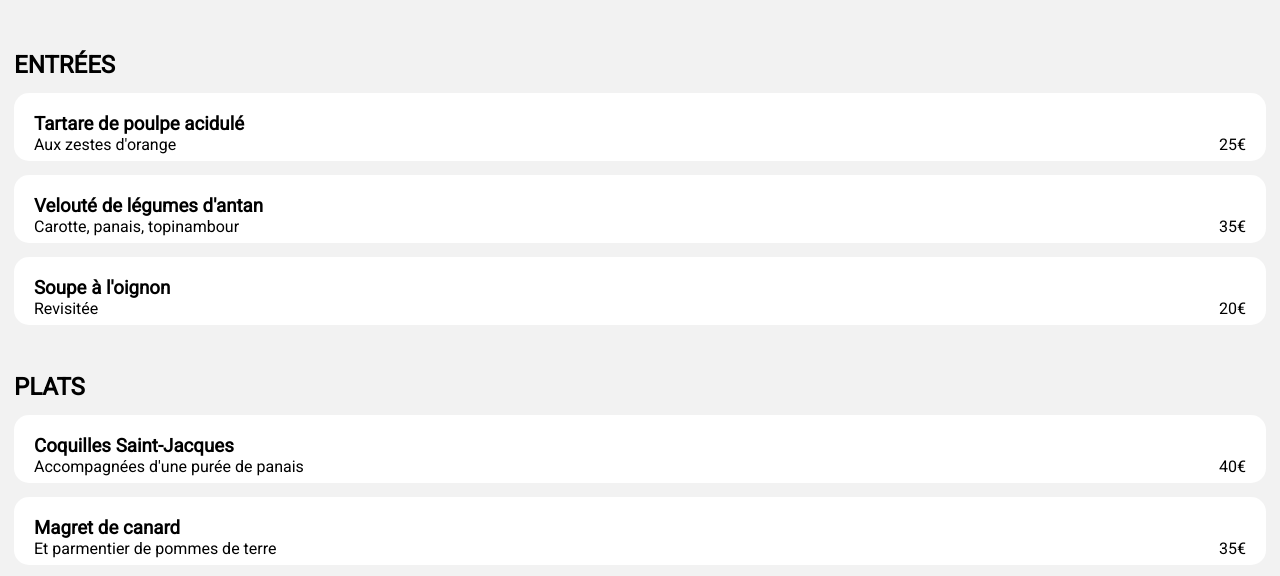
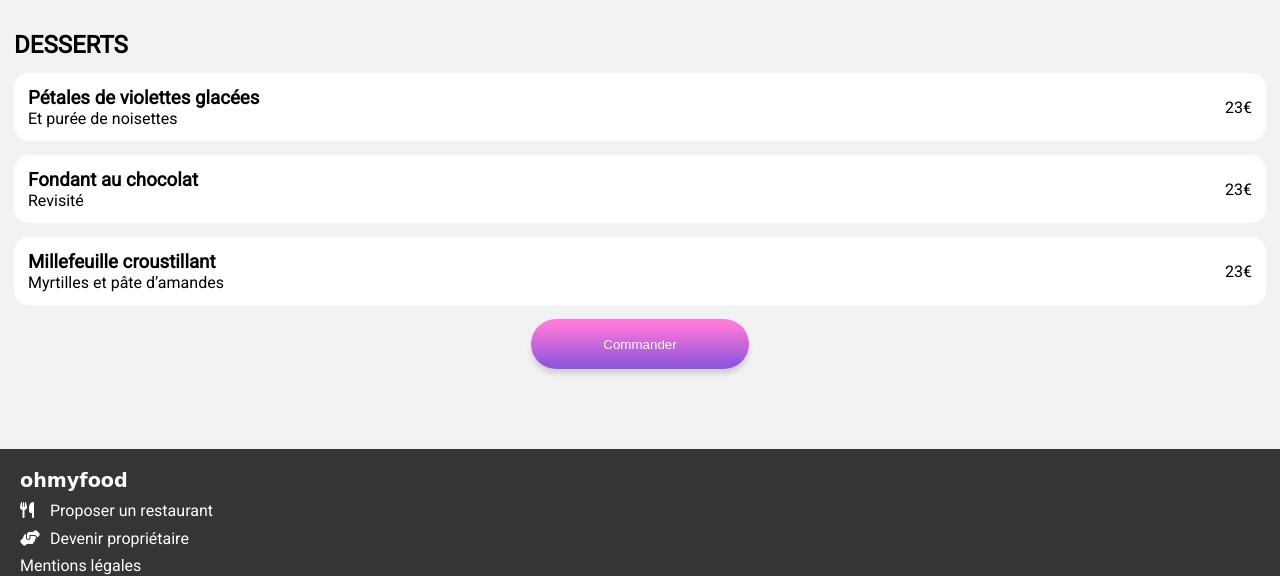
Before and after one commit to RaoulMendy/RaoulMendy_3_22102021, a plain HTML site: page pages/a_la_française.html in a window 1280 px wide. Shown: the part 405-981 px from the top of the page. Drawn offline with Linux system fonts and the light colour scheme; a web font is replaced by a local one.

Commit message:
Modification de la carte (meal)

```diff
--- a/pages/a_la_française.html
+++ b/pages/a_la_française.html
@@ -28,81 +28,43 @@
                 </div>
             </div>
             <div class="grid-container">
-                <h2>ENTRÉES</h2>
-                <div class="dish">
-                    <div class="dish__heading">
-                        <h3>Tartare de poulpe acidulé</h3>
-                        <p>Aux zestes d'orange</p>
-                    </div>
-                    <div class="dish__price">25€</div>
-                </div>
-                <div class="dish">
-                    <div class="dish__heading">
-                        <h3>Velouté de légumes d'antan</h3>
-                        <p>Carotte, panais, topinambour</p>
-                    </div>
-                    <div class="dish__price">35€</div>
-                </div>
-                <div class="dish">
-                    <div class="dish__heading">
-                        <h3>Soupe à l'oignon</h3>
-                        <p>Revisitée</p>
-                    </div>
-                    <div class="dish__price">20€</div>
-                </div>
-            </div>
-            <div class="grid-container">
-                <h2>PLATS</h2>
-                <div class="dish">
-                    <div class="dish__heading">
-                        <h3>Coquilles Saint-Jacques</h3>
-                        <p>Accompagnées d'une purée de panais</p>
-                    </div>
-                    <div class="dish__price">40€</div>
-                </div>
-                <div class="dish">
-                    <div class="dish__heading">
-                        <h3>Magret de canard</h3>
-                        <p>Et parmentier de pommes de terre</p>
-                    </div>
-                    <div class="dish__price">35€</div>
-                </div>
-                <div class="dish">
-                    <div class="dish__heading">
-                        <h3>Pigeonneau d’Ille-et-Vilaine</h3>
-                        <p>Sur son lit de gnocchis aux légumes</p>
-                    </div>
-                    <div class="dish__price">44€</div>
-                </div>
-            </div>
-            <div class="grid-container">
                 <h2>DESSERTS</h2>
-                <div class="dish">
-                    <div class="dish__heading">
+                <div class="meal">
+                    <div class="meal__heading">
+                        <div class="meal__heading__details">
                             <h3>Pétales de violettes glacées</h3>
                             <p>Et purée de noisettes</p>
                         </div>
-                    <div class="dish__price">18€</div>
+                        <div class="meal__heading__price">23€</div>
+                        <div class="meal__heading__checked"><span class="fas fa-check-circle"></span></div>
                     </div>
-                <div class="dish">
-                    <div class="dish__heading">
+                </div>
+                <div class="meal">
+                    <div class="meal__heading">
+                        <div class="meal__heading__details">
                             <h3>Fondant au chocolat</h3>
                             <p>Revisité</p>
                         </div>
-                    <div class="dish__price">22€</div>
+                        <div class="meal__heading__price">23€</div>
+                        <div class="meal__heading__checked"><span class="fas fa-check-circle"></span></div>
                     </div>
-                <div class="dish">
-                    <div class="dish__heading">
+                </div>
+                <div class="meal">
+                    <div class="meal__heading">
+                        <div class="meal__heading__details">
                             <h3>Millefeuille croustillant</h3>
-                        <p>Myrtilles et pâte d’amande</p>
+                            <p>Myrtilles et pâte d’amandes</p>
                         </div>
-                    <div class="dish__price">23€</div>
+                        <div class="meal__heading__price">23€</div>
+                        <div class="meal__heading__checked"><span class="fas fa-check-circle"></span></div>
                     </div>
                 </div>
         </section>
         <section class="order">
             <a href="#"><button onclick="" class="explore__btn">Commander</button></a>
         </section>
+
+
 
     </main>
     <footer class="footer">
--- a/styles.scss
+++ b/styles.scss
@@ -194,28 +194,56 @@ button {
     padding-block-end: 80px;
 }
 
-.dish {
-
-@include padding-layout;
-@include grid-heart;
-height: 68px;
-background-color: $color-white;
-border-radius: 15px 15px;
 
 
-&__price {
-    display: flex;
-    justify-content: flex-end;
-    align-items: flex-end;
-}
-}
 
+
+/******************************************************/
 .grid-container {
     display: grid;
-    margin-block: 20px;
-    padding: 14px;
+    margin: 14px;
     grid-template-columns: 1fr;
     grid-template-rows: 1fr repeat(4);
     row-gap: 14px;
 
 }
+.meal {
+    display: flex;
+    background-color: white;
+    border-radius: 15px 15px 15px 15px;
+    height: 68px;
+
+    &__heading {
+        display: grid;
+        grid-template-columns: 80% 20% 68px;
+        overflow: hidden;
+        cursor: pointer;
+        width: 100%;
+
+        &:hover {
+            grid-template-columns: 4fr 1fr 68px;
+        }
+
+        &__checked {
+            display: flex;
+            justify-content: center;
+            align-items: center;
+            background-color: #99E2D0;
+            color: white;
+            width: 68px;
+            border-radius: 0px 15px 15px 0px;
+        }
+
+        &__details {
+            padding: 14px;
+
+
+        }
+        &__price {
+            display: flex;
+            justify-content: flex-end;
+            align-items: center;
+            padding: 14px;
+        }
+    }
+}
```
Also changed, not shown: styles.css, 1 other file. Lines whose indentation alone changed are shown as unchanged.
